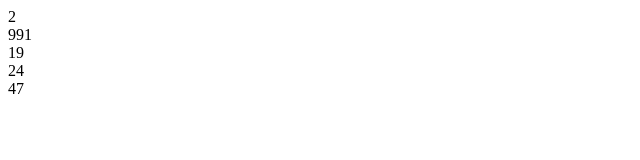
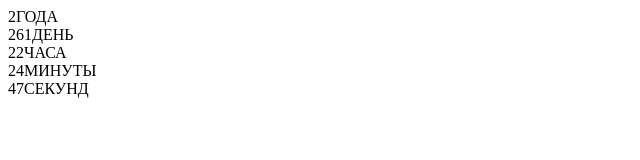
Before and after one commit to pastyrMisha/countForWedSite, a plain HTML site: page index.html in a window 1280 px wide. Shown: the whole page, without its empty margins (0-640 px from the left). Drawn offline with Linux system fonts and the light colour scheme.

Commit message:
feat: add js

```diff
--- a/index.html
+++ b/index.html
@@ -8,12 +8,11 @@
 </head>
 <body>
     <div id="timer">
-        <div class="years"></div>
-        <div class="months"></div>
-        <div class="days"></div>
-        <div class="hours"></div>
-        <div class="minutes"></div>
-        <div class="seconds"></div>
+        <div class="years"><span class="yearsTitle">00</span><span class="yearsSubtitle">ЛЕТ</span></div>
+        <div class="days"><span class="daysTitle">00</span><span class="daysSubtitle"></span></div>
+        <div class="hours"><span class="hoursTitle">00</span><span class="hoursSubtitle"></span></div>
+        <div class="minutes"><span class="minutesTitle">00</span><span class="minutesSubtitle"></span></div>
+        <div class="seconds"><span class="secondsTitle">00</span><span class="secondsSubtitle"></span></div>
     </div>
 <script src="script.js"></script>
 </body>
--- a/script.js
+++ b/script.js
@@ -1,56 +1,54 @@
 window.addEventListener("DOMContentLoaded", () => {
-    let timer = document.getElementById('timer'),
-        years = timer.querySelector('.years'),
-
-        days = timer.querySelector('.days'),
-        hours = timer.querySelector('.hours'),
-        minutes = timer.querySelector('.minutes'),
-        seconds = timer.querySelector('.seconds');
-
-    const wed = '2019-03-02T19:30:00.000Z',
+    const timer = document.getElementById('timer'),
+        yearsT = timer.querySelector('.yearsTitle'),
+        daysT = timer.querySelector('.daysTitle'),
+        hoursT = timer.querySelector('.hoursTitle'),
+        minutesT = timer.querySelector('.minutesTitle'),
+        secondsT = timer.querySelector('.secondsTitle'),
+        yearsSub = timer.querySelector('.yearsSubtitle'),
+        daysSub = timer.querySelector('.daysSubtitle'),
+        hoursSub = timer.querySelector('.hoursSubtitle'),
+        minutesSub = timer.querySelector('.minutesSubtitle'),
+        secondsSub = timer.querySelector('.secondsSubtitle'),
+        wed = 'Sat, 02 Mar 2019 19:30:00 +03',
         structTime = (t) => {
             let seconds = Math.floor((t / 1000) % 60),
                 minutes = Math.floor((t / 1000 / 60) % 60),
                 hours = Math.floor((t / 1000 / 60 / 60) % 24),
-                days = Math.floor(t / (1000 * 60 * 60 * 24)),
-
-                years = Math.floor(t / (1000 * 60 * 60 * 24 * 365));
-
+                days = Math.floor(t / (1000 * 60 * 60 * 24) % 365.242),
+                years = Math.floor(t / (1000 * 60 * 60 * 24 * 365.242));
             return {
                 years: years,
-
                 days: days,
                 hours: hours,
                 minutes: minutes,
                 seconds: seconds
             };
-        };
+        },
+        declensionSub = (num, words) => words[(num % 100 > 4 && num % 100 < 20) ? 2 : [2, 0, 1, 1, 1, 2][(num % 10 < 5) ? num % 10 : 5]];
 
     function updateClock() {
         let currentDate = Date.parse(new Date()),
             pastDays = (currentDate - Date.parse(wed)),
             res = structTime(pastDays);
 
-        years.textContent = res.years;
+        yearsT.textContent = res.years;
+        daysT.textContent = res.days;
+        hoursT.textContent = res.hours < 10 ? "0" + res.hours : res.hours;
+        minutesT.textContent = res.minutes < 10 ? "0" + res.minutes : res.minutes;
+        secondsT.textContent = res.seconds < 10 ? "0" + res.seconds : res.seconds;
 
-        days.textContent = res.days;
-        hours.textContent = res.hours;
-        minutes.textContent = res.minutes;
-        seconds.textContent = res.seconds;
-
-        if (res.hours < 10) {
-            hours.textContent = "0" + res.hours;
-        }
-        if (res.minutes < 10) {
-            minutes.textContent = "0" + res.minutes;
-        }
-        if (res.seconds < 10) {
-            seconds.textContent = "0" + res.seconds;
-        }
-
-    }
+        if (res.years === 1) yearsSub.textContent = "ГОД";
+        if (res.years > 1 && res.years < 5) yearsSub.textContent = "ГОДА";
+        daysSub.textContent = declensionSub(res.days, ['ДЕНЬ', 'ДНЯ', 'ДНЕЙ']);
+        hoursSub.textContent = declensionSub(res.hours, ['ЧАС', 'ЧАСА', 'ЧАСОВ']);
+        minutesSub.textContent = declensionSub(res.minutes, ['МИНУТА', 'МИНУТЫ', 'МИНУТ']);
+        secondsSub.textContent = declensionSub(res.seconds, ['СЕКУНДА', 'СЕКУНДЫ', 'СЕКУНД']);
+        // if (res.seconds === 1 || res.seconds === 21 || res.seconds === 31 || res.seconds === 41 || res.seconds === 51) {
+        //     secondsSub.textContent = " СЕКУНДА";
+        // } else if (res.seconds > 1 && res.seconds < 5 || res.seconds > 21 && res.seconds < 25 || res.seconds > 31 && res.seconds < 35 || res.seconds > 41 && res.seconds < 45 || res.seconds > 51 && res.seconds < 55) {
+        //     secondsSub.textContent = " СЕКУНДЫ";
+        // } else { secondsSub.textContent = " СЕКУНД" }
+    };
     setInterval(updateClock, 1000);
-
-
-
 })
```
